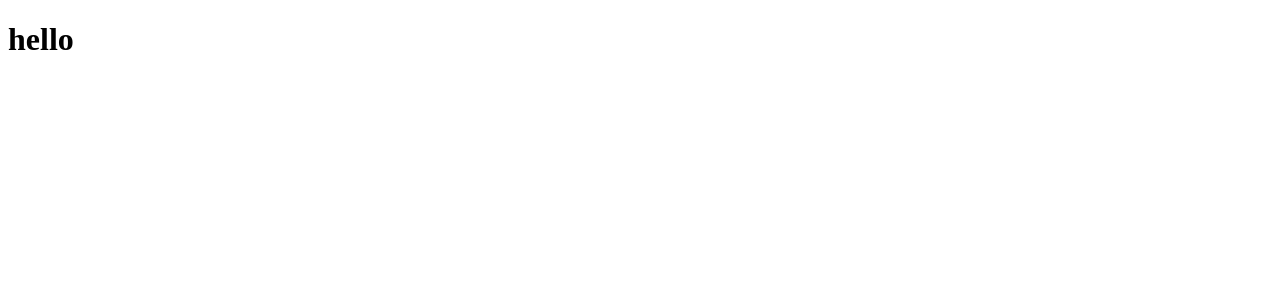
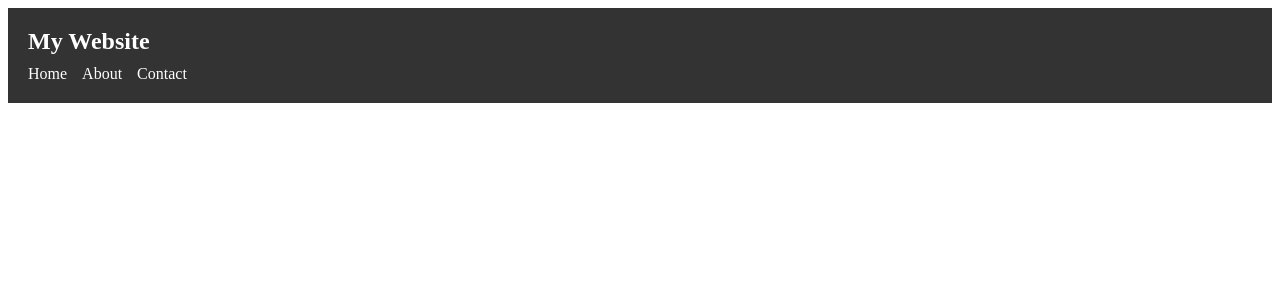
Before and after one commit to yarin-cohen02/MicroBeauty, a React (Create React App) app in the folder frontend/: page / in a window 1280 px wide. Shown: the top 300 px of the page. Built offline with nearby package versions, Linux system fonts and the light colour scheme.

Commit message:
creating a basic navbar

```diff
--- a/frontend/src/App.js
+++ b/frontend/src/App.js
@@ -1,10 +1,18 @@
-function App() {
+import React from "react";
+import Header from "./components/Header";
 
-    return (
-        <div className="App">
-            <h1>hello</h1>  {/* Display the message from the backend */}
-        </div>
-    );
-}
+const App = () => {
+  const links = [
+    { name: "Home", href: "/" },
+    { name: "About", href: "/about" },
+    { name: "Contact", href: "/contact" },
+  ];
+
+  return (
+    <div>
+      <Header title="My Website" navigationLinks={links} />
+    </div>
+  );
+};
 
 export default App;
--- a/frontend/src/components/Header.js
+++ b/frontend/src/components/Header.js
@@ -0,0 +1,25 @@
+import React from "react";
+import '../styles/Header.css';
+
+const Header = ({ title, navigationLinks }) => {
+  return (
+    <header className="header">
+      <h1 className="title">{title}</h1>
+        <nav>
+          <ul className="nav-list">
+
+            {navigationLinks.map((link, index) => (
+              <li key={index} className="nav-item">
+                <a href={link.href} className="nav-link">
+                  {link.name}
+                </a>
+              </li>
+            ))}
+
+          </ul>
+        </nav>
+    </header>
+  );
+};
+
+export default Header;
--- /dev/null
+++ b/frontend/src/styles/Header.css
@@ -0,0 +1,32 @@
+/* Header.css */
+.header {
+    background-color: #333;
+    padding: 20px;
+  }
+
+  .title {
+    color: #fff;
+    font-size: 24px;
+    margin: 0;
+  }
+
+  .nav-list {
+    list-style: none;
+    padding: 0;
+    margin: 10px 0 0;
+    display: flex;
+    gap: 15px;
+  }
+
+  .nav-item {
+    color: #fff;
+  }
+
+  .nav-link {
+    text-decoration: none;
+    color: inherit;
+  }
+
+  .nav-link:hover {
+    text-decoration: underline;
+  }
```
Also changed, not shown: 2 other files (tests, documents, lock files or other folders).
